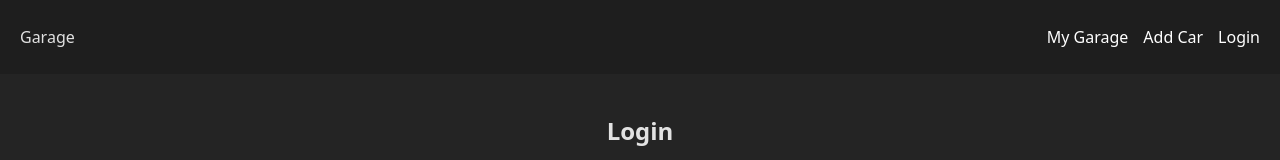
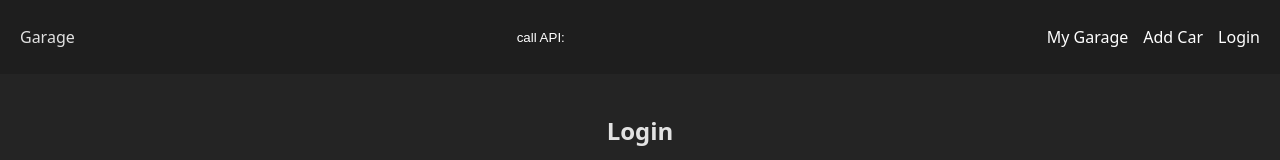
Before and after one commit to vidalgmartin/vehicle-routine, a React (Vite) app in the folder client/: page / in a window 1280 px wide. Shown: the top 160 px of the page. Built offline with nearby package versions, Linux system fonts and the light colour scheme.

Commit message:
api test call

```diff
--- a/client/src/components/Navbar.jsx
+++ b/client/src/components/Navbar.jsx
@@ -1,10 +1,23 @@
 import { Link } from "react-router-dom"
+import { useState } from "react"
 import "./Navbar.css"
 
 export default function Navbar() {
+    const [ apiTest, setApiTest ] = useState("")
+
+    // API Test
+    const getVehicle = async () => {
+        const res = await fetch('https://localhost:7261/api/vehicle')
+        const vehicle = await res.json()
+
+        setApiTest(vehicle)
+    }
+
     return (
         <nav className="navbar">
             <div className="nav-logo">Garage</div>
+
+            <button onClick={() => getVehicle()}>call API: {apiTest.make}</button>
 
             <ul className="nav-links">
                 <li><Link to="/garage">My Garage</Link></li>
```
Also changed, not shown: 12 other files (tests, documents, lock files or other folders).
